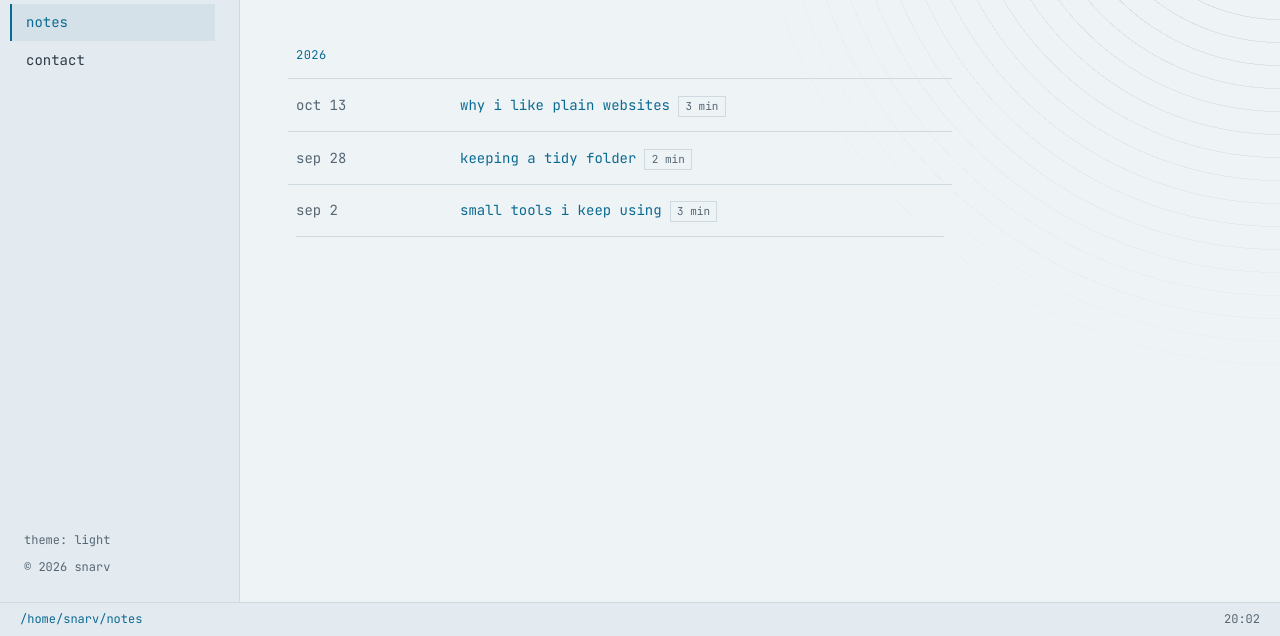
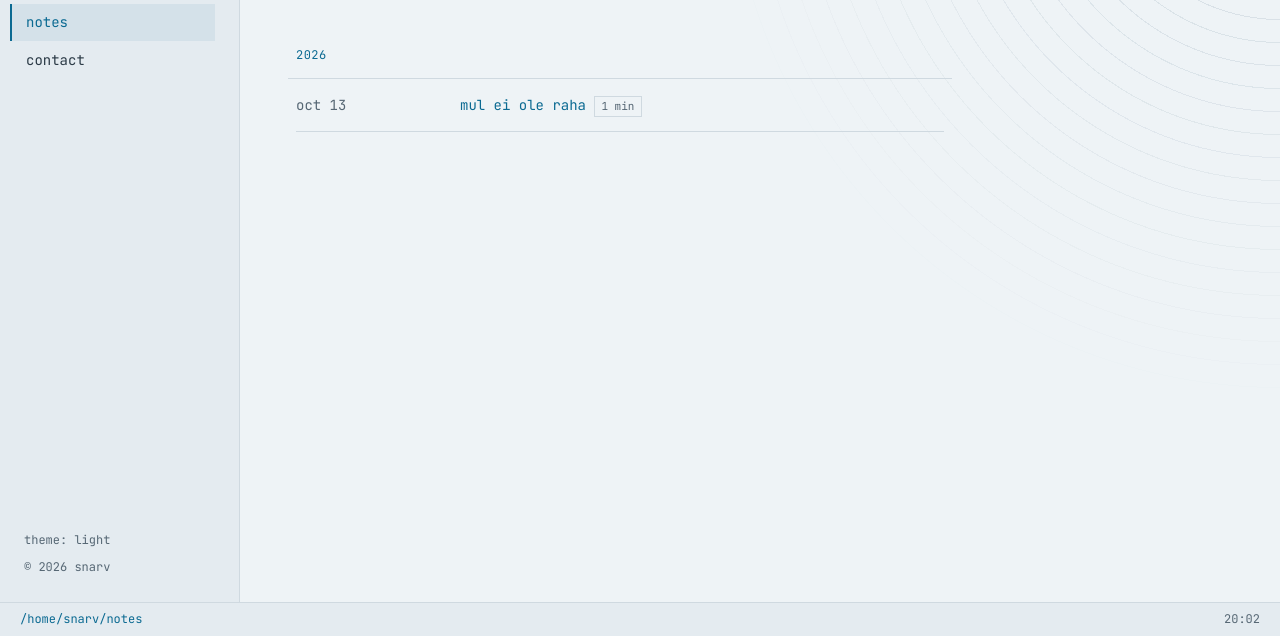
Before and after one commit to ssatrn/vilets.eu, a plain HTML site: page index.html in a window 1280 px wide. Both pictures are taken after a click on the link "notes". Shown: the part 164-800 px from the top of the page. Drawn offline with Linux system fonts and the light colour scheme.

Commit message:
updated index.html

```diff
--- a/index.html
+++ b/index.html
@@ -444,9 +444,7 @@
 
             <div class="label">2026</div>
             <dl class="rows">
-              <div class="row" data-route="notes/plain-websites"><dt>oct 13</dt><dd><a href="#notes/plain-websites" data-route="notes/plain-websites">why i like plain websites</a><span class="tag">3 min</span></dd></div>
-              <div class="row" data-route="notes/tidy-folder"><dt>sep 28</dt><dd><a href="#notes/tidy-folder" data-route="notes/tidy-folder">keeping a tidy folder</a><span class="tag">2 min</span></dd></div>
-              <div class="row" data-route="notes/small-tools"><dt>sep 2</dt><dd><a href="#notes/small-tools" data-route="notes/small-tools">small tools i keep using</a><span class="tag">3 min</span></dd></div>
+              <div class="row" data-route="notes/plain-websites"><dt>oct 13</dt><dd><a href="#notes/plain-websites" data-route="notes/plain-websites">mul ei ole raha</a><span class="tag">1 min</span></dd></div>
             </dl>
           </div>
 
```
